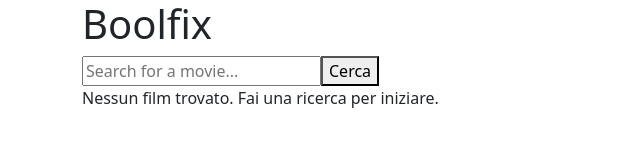
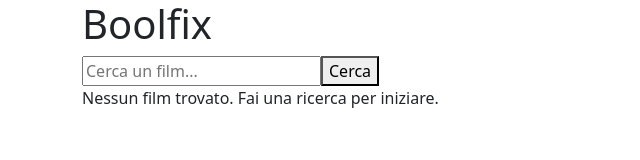
Before and after one commit to Giovanni-Iapichino/react-boolflix, a React (Vite) app: page / in a window 1280 px wide. Shown: the top 160 px of the page, without its empty margins (0-640 px from the left). Built offline with nearby package versions, Linux system fonts and the light colour scheme.

Commit message:
fix-placeholder

```diff
--- a/src/components/HeaderComponents/SearchBar.jsx
+++ b/src/components/HeaderComponents/SearchBar.jsx
@@ -15,7 +15,7 @@ export default function SearchBar() {
     <form onSubmit={handleSearch} className="search-bar">
       <input
         type="text"
-        placeholder="Search for a movie..."
+        placeholder="Cerca un film..."
         value={searchTitle}
         onChange={(e) => setSearchTitle(e.target.value)}
       />
```
